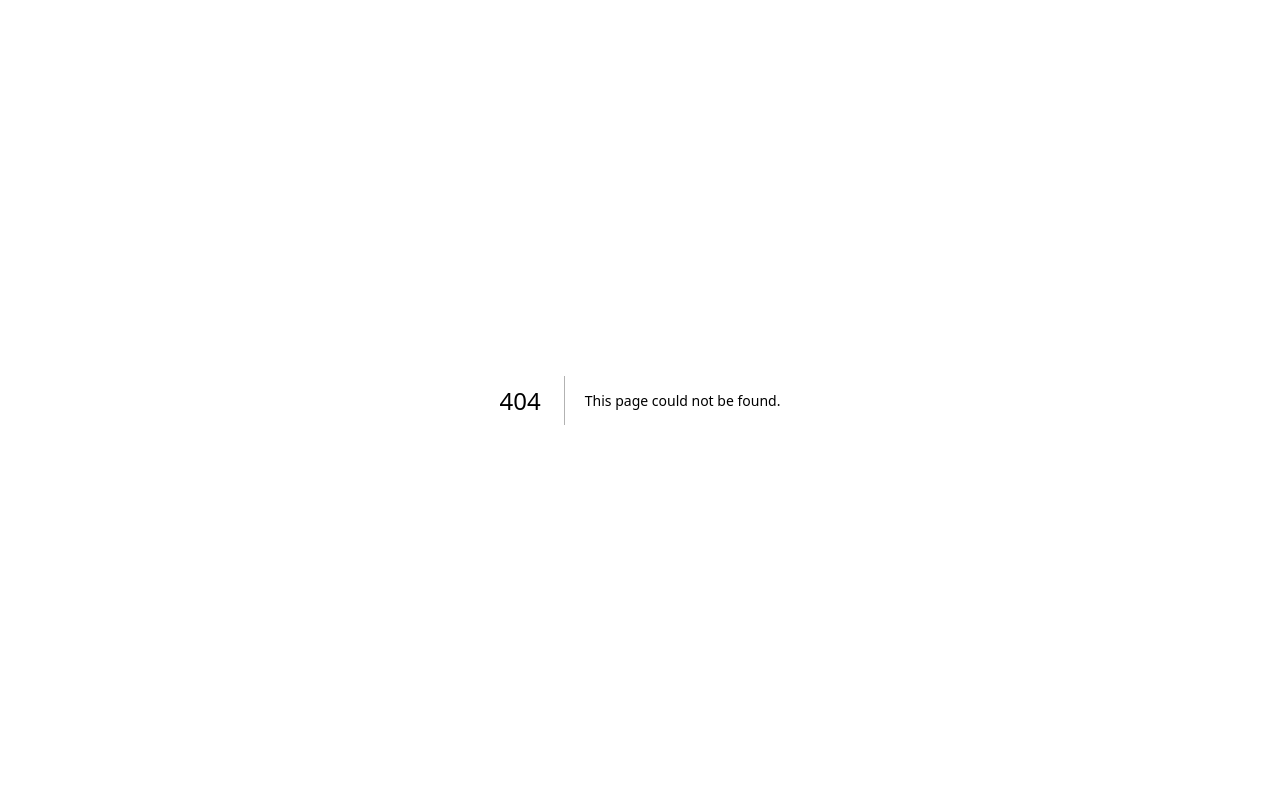
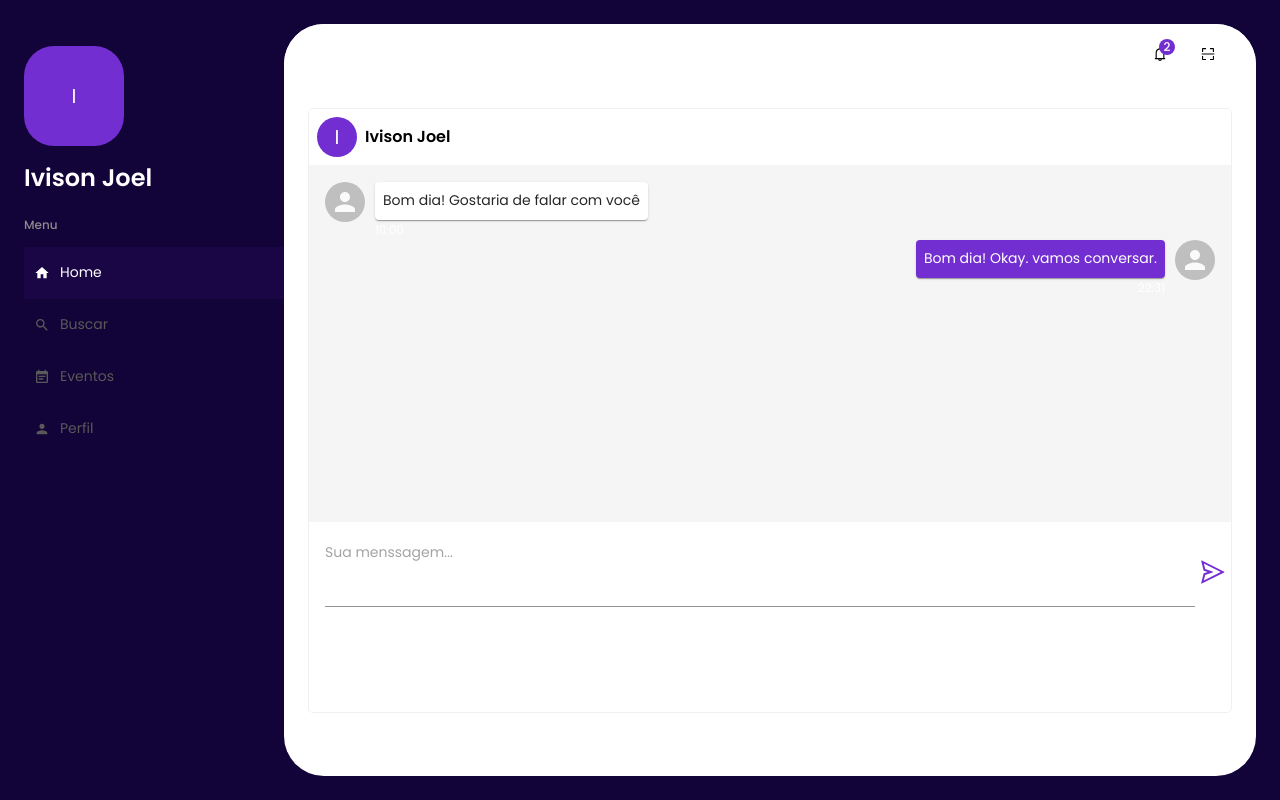
Before and after one commit to Ivisonj/IEvent-Frontend, a Next.js app in the folder ievent-frontend/: page /user/chat in a window 1280 px wide. Before the commit this address had no page. Built offline with nearby package versions, Linux system fonts and the light colour scheme; a web font is replaced by a local one.

Commit message:
feat: chat style creation

```diff
--- /dev/null
+++ b/ievent-frontend/src/app/user/chat/chatContent/headChat/index.tsx
@@ -0,0 +1,28 @@
+import { AppBar, Typography, Stack, Avatar, useTheme } from '@mui/material'
+
+interface HeadChatProps {
+  userName: string
+}
+
+const HeadChat = ({ userName }: HeadChatProps) => {
+  const theme = useTheme()
+  return (
+    <AppBar
+      sx={{
+        p: 1,
+        bgcolor: 'inherit',
+        color: theme.palette.common.black,
+        position: 'relative',
+        boxShadow: 'none',
+        borderBottom: `solid 1px ${theme.palette.grey[100]}`,
+      }}
+    >
+      <Stack direction="row" alignItems="center">
+        <Avatar sx={{ bgcolor: 'primary.main', mr: 1 }}>I</Avatar>
+        <Typography variant="h5">{userName}</Typography>
+      </Stack>
+    </AppBar>
+  )
+}
+
+export default HeadChat
--- /dev/null
+++ b/ievent-frontend/src/app/user/chat/chatContent/index.tsx
@@ -0,0 +1,100 @@
+'use client'
+import { SendOutlined } from '@ant-design/icons'
+import { Box, useTheme, TextField, IconButton } from '@mui/material'
+
+import MainCard from '@/components/mainCard'
+import HeadChat from './headChat'
+import Message from './message'
+
+interface MessageTypes {
+  id: string
+  avatarUrl?: string
+  sentAt: string
+  message: string
+  type: 'sent' | 'received'
+}
+
+const data: MessageTypes[] = [
+  {
+    id: '01',
+    avatarUrl: '',
+    sentAt: '22:30',
+    message: 'Bom dia! Gostaria de falar com você',
+    type: 'received',
+  },
+  {
+    id: '02',
+    avatarUrl: '',
+    sentAt: '22:31',
+    message: 'Bom dia! Okay. vamos conversar.',
+    type: 'sent',
+  },
+]
+
+const ChatContent = () => {
+  const theme = useTheme()
+  return (
+    <MainCard
+      width="100%"
+      height="94%"
+      p="0px"
+      borderRadius="5px"
+      bgColor={theme.palette.common.white}
+    >
+      <HeadChat userName="Ivison Joel" />
+      <Box
+        sx={{
+          width: '100%',
+          height: { xs: '80%', lg: '59%' },
+          p: 2,
+          bgcolor: theme.palette.grey[100],
+        }}
+      >
+        {data.map((item: MessageTypes) => (
+          <Message
+            key={item.id}
+            id={item.id}
+            avatarUrl={item.avatarUrl}
+            sentAt={item.sentAt}
+            message={item.message}
+            type={item.type}
+          />
+        ))}
+      </Box>
+      <Box
+        component="form"
+        sx={{
+          width: '100%',
+          p: '16px 0px 0px 16px',
+          display: 'flex',
+          alignItems: 'center',
+        }}
+        noValidate
+        autoComplete="off"
+      >
+        <Box sx={{ flex: '1 1 auto' }}>
+          <TextField
+            id="standard-multiline-static"
+            placeholder="Sua menssagem..."
+            multiline
+            rows={3}
+            variant="standard"
+            fullWidth
+          />
+        </Box>
+        <Box sx={{ flex: '0 0 auto' }}>
+          <IconButton>
+            <SendOutlined
+              style={{
+                fontSize: '1.5rem',
+                color: theme.palette.primary.main,
+              }}
+            />
+          </IconButton>
+        </Box>
+      </Box>
+    </MainCard>
+  )
+}
+
+export default ChatContent
--- /dev/null
+++ b/ievent-frontend/src/app/user/chat/chatContent/message/index.tsx
@@ -0,0 +1,80 @@
+import { Box, Stack, Typography, Avatar, Card, useTheme } from '@mui/material'
+
+interface MessageProps {
+  id?: string
+  avatarUrl?: string
+  sentAt: string
+  message: string
+  type: 'sent' | 'received'
+}
+
+const Message = ({ avatarUrl, sentAt, message, type }: MessageProps) => {
+  const theme = useTheme()
+
+  const receivedMsgStyle = {
+    maxWidth: '50%',
+    height: 'auto',
+    ml: '10px',
+    display: 'flex',
+    flexDirection: 'column',
+    backgroundcolor: 'red',
+  }
+
+  const sentMessageStyle = {
+    maxWidth: '50%',
+    height: 'auto',
+    ml: '10px',
+    display: 'flex',
+    flexDirection: 'column',
+    alignItems: 'flex-end',
+    backgroundcolor: 'red',
+  }
+
+  const ReceivedMessageComponent = (
+    <Box sx={{ width: 4 / 4, height: 'auto', display: 'flex' }}>
+      <Stack>
+        <Avatar alt="avatar" src={avatarUrl} />
+      </Stack>
+      <Box sx={receivedMsgStyle}>
+        <Card>
+          <Typography variant="h6" p="8px">
+            {message}
+          </Typography>
+        </Card>
+        <Typography variant="body2">{'10:00'}</Typography>
+      </Box>
+    </Box>
+  )
+
+  const SentMessageComponent = (
+    <Box
+      sx={{
+        width: 4 / 4,
+        height: 'auto',
+        display: 'flex',
+        justifyContent: 'flex-end',
+      }}
+    >
+      <Box sx={sentMessageStyle}>
+        <Card sx={{ backgroundColor: theme.palette.primary.main }}>
+          <Typography variant="h6" p="8px" color={theme.palette.common.white}>
+            {message}
+          </Typography>
+        </Card>
+        <Typography variant="body2">{sentAt}</Typography>
+      </Box>
+      <Stack ml="10px">
+        <Avatar alt="avatar" src={avatarUrl} />
+      </Stack>
+    </Box>
+  )
+
+  return (
+    <>
+      {type === 'sent' && SentMessageComponent}
+      {type === 'received' && ReceivedMessageComponent}
+    </>
+  )
+}
+
+export default Message
--- /dev/null
+++ b/ievent-frontend/src/app/user/chat/page.tsx
@@ -0,0 +1,13 @@
+import { Box } from '@mui/material'
+
+import ChatContent from './chatContent'
+
+const ChatPage = () => {
+  return (
+    <Box width="100%" height="100%" flexDirection="column">
+      <ChatContent />
+    </Box>
+  )
+}
+
+export default ChatPage
--- a/ievent-frontend/src/components/mainCard.tsx
+++ b/ievent-frontend/src/components/mainCard.tsx
@@ -5,6 +5,7 @@ interface MainCardProps {
   children: ReactNode
   sx?: object
   width?: string
+  height: string
   p?: string
   borderRadius?: string
   bgColor?: string
@@ -16,6 +17,7 @@ const MainCard = ({
   children,
   sx,
   width,
+  height,
   p,
   borderRadius,
   bgColor,
@@ -30,7 +32,7 @@ const MainCard = ({
       sx={{
         ...sx,
         width: `${width || '398px'}`,
-        height: 'auto',
+        height: `${height || 'auto'}`,
         p: `${p || '16px'}`,
         borderRadius: `${borderRadius || '20px'}`,
         backgroundColor: `${bgColor || theme.palette.primary.main}`,
```
